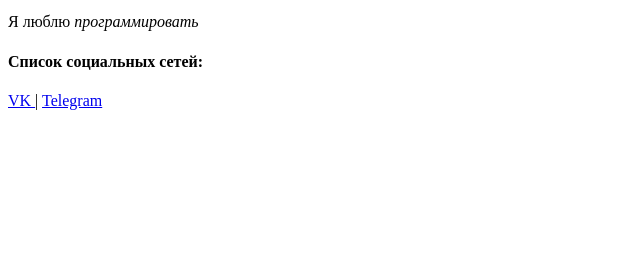
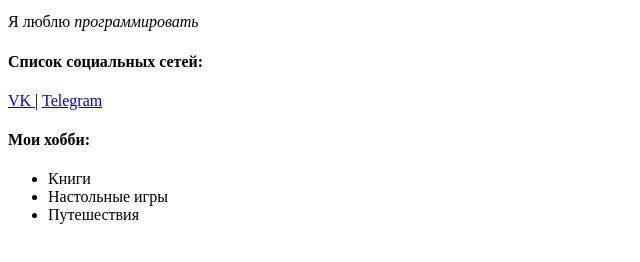
Before and after one commit to Komrad-Gonzzo/-----, a plain HTML site: page index.html in a window 1280 px wide. Shown: the part 446-708 px from the top of the page, without its empty margins (0-640 px from the left). Drawn offline with Linux system fonts and the light colour scheme.

Commit message:
update html

```diff
--- a/index.html
+++ b/index.html
@@ -22,5 +22,11 @@
     <a href="https://vk.com/komrad_gonzzo" target="_blank"> VK </a>
     |
     <a href="https://t.me/eliseev_i" target="_blank"> Telegram </a>
+    <h4>Мои хобби:</h4>
+    <ul>
+        <li>Книги</li>
+        <li>Настольные игры</li>
+        <li>Путешествия</li>
+    </ul>
 </body>
 </html>
```
